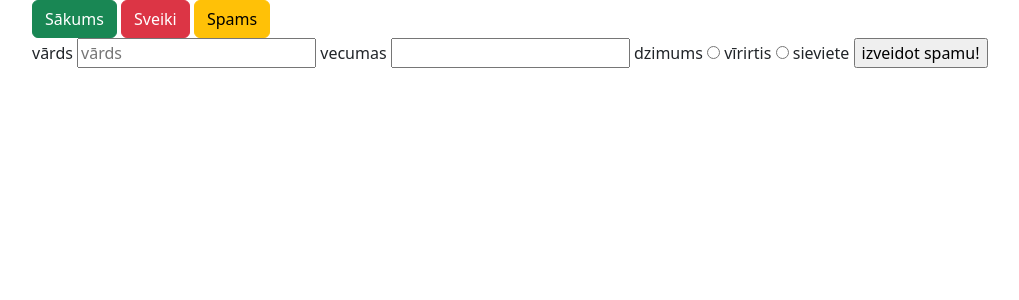
After one commit to KKK-we/m-jaslapa-spele, a Flask app: page /spams in a window 1280 px wide. The commit adds this page. Shown: the top 300 px of the page, without its empty margins (50-1069 px from the left). Run offline with Flask 3, Linux system fonts and the light colour scheme.

Commit message:
klases d 26.03

```diff
--- a/main.py
+++ b/main.py
@@ -1,9 +1,35 @@
-from flask import Flask, render_template
+from flask import Flask, redirect, render_template, request
+from data import uztaisit_vienu_spamu
 
 app = Flask (__name__)
 
 @app.route("/")
 def index():
     return render_template("tests.html")
+
+
+@app.route("/sveiki")
+def sveiki():
+    vardi = ["Marta", "Anna", "Katrina"]
+    return render_template("sveiki.html", name=vardi, last="")
+
+@app.route("/sveiki/<vards1>/<uzvards1>")
+def sveiki_cits(vards1, uzvards1):
+    vards = [vards1]
+    uzvards = uzvards1
+    return render_template("sveiki.html", name=vards, last=uzvards)
+
+@app.route("/spams")
+def spams():
+    return render_template("spams.html")
+
+@app.route("/veidot_spamu", methods=["POST"])
+def veidot():
+    name = request.form["vārds"]
+    sex = request.form["dzimums"]
+    age = request.form["vecums"]
+    uztaisit_vienu_spamu(name, age, sex)
+    return redirect("/spams")
+
 if __name__ =='__main__':
     app.run(port=5000)
--- /dev/null
+++ b/templates/spams.html
@@ -0,0 +1,23 @@
+{%extends 'tests.html'%}
+
+{%block tabs%} spams {% endblock %}
+
+{% block saturs %}
+
+<form method="post" action="veidot_spamu">
+    <label class="form label"> vārds </label>
+    <input type="text" placeholder="vārds" name="vārds">
+    <label class="form label"> vecumas </label>
+    <input type="number" name="vecumas">
+    <label class="form label"> dzimums </label>
+    <input type="radio" name="dzimums" value="v">
+    <label for="v"> vīrirtis </label>
+    <input type="radio" name="dzimums" value="s">
+    <label for="s"> sieviete </label>
+    <input type="submit" value="izveidot spamu!">
+
+</form>
+
+
+
+{% endblock %}
--- a/templates/tests.html
+++ b/templates/tests.html
@@ -1,17 +1,37 @@
 <!DOCTYPE html>
-<html>
-<head>
-    <link href="https://cdn.jsdelivr.net/npm/bootstrap@5.3.3/dist/css/bootstrap.min.css" rel="stylesheet" integrity="sha384-QWTKZyjpPEjISv5WaRU9OFeRpok6YctnYmDr5pNlyT2bRjXh0JMhjY6hW+ALEwIH" crossorigin="anonymous">
-    <script src="https://cdn.jsdelivr.net/npm/bootstrap@5.3.3/dist/js/bootstrap.bundle.min.js" integrity="sha384-YvpcrYf0tY3lHB60NNkmXc5s9fDVZLESaAA55NDzOxhy9GkcIdslK1eN7N6jIeHz" crossorigin="anonymous"></script>
-    <title>Mana lapa</title>
-</head>
-<body>
-    <h1>majaslapa</h1>
-    <h2>bootstrap</h2>
+<html lang="lv">
+    <head>
 
-</body>
+        <link href="https://cdn.jsdelivr.net/npm/bootstrap@5.3.3/dist/css/bootstrap.min.css" rel="stylesheet" integrity="sha384-QWTKZyjpPEjISv5WaRU9OFeRpok6YctnYmDr5pNlyT2bRjXh0JMhjY6hW+ALEwIH" crossorigin="anonymous">
+        <script src="https://cdn.jsdelivr.net/npm/bootstrap@5.3.3/dist/js/bootstrap.bundle.min.js" integrity="sha384-YvpcrYf0tY3lHB60NNkmXc5s9fDVZLESaAA55NDzOxhy9GkcIdslK1eN7N6jIeHz" crossorigin="anonymous"></script>
 
+        <title>Mana lapa - {% block tabs %}Sākums{% endblock %}</title>
 
+    </head>
+    <body>
+        <div class="container">
+            <a href="/"><button class="btn btn-success">Sākums</button></a>
+            <a href="/sveiki"><button class="btn btn-danger">Sveiki</button></a>
+            <a href="/spams"><button class="btn btn-warning">Spams</button></a>
 
+            {% block saturs%}
+            <h1>Virsraksts</h1>
 
+            <table class="table table-striped">
+                <tr>
+                    <td>Viens</td>
+                    <td>Divi</td>
+                    <td>Trīs</td>
+                </tr>
+                <tr>
+                    <td>Četri</td>
+                    <td>Pieci</td>
+                    <td>Seši</td>
+                </tr>
+            </table>
+
+            {% endblock %}
+
+        </div>
+    </body>
 </html>
```
Also changed, not shown: templates/sveiki.html (added, +13 -0 lines).
